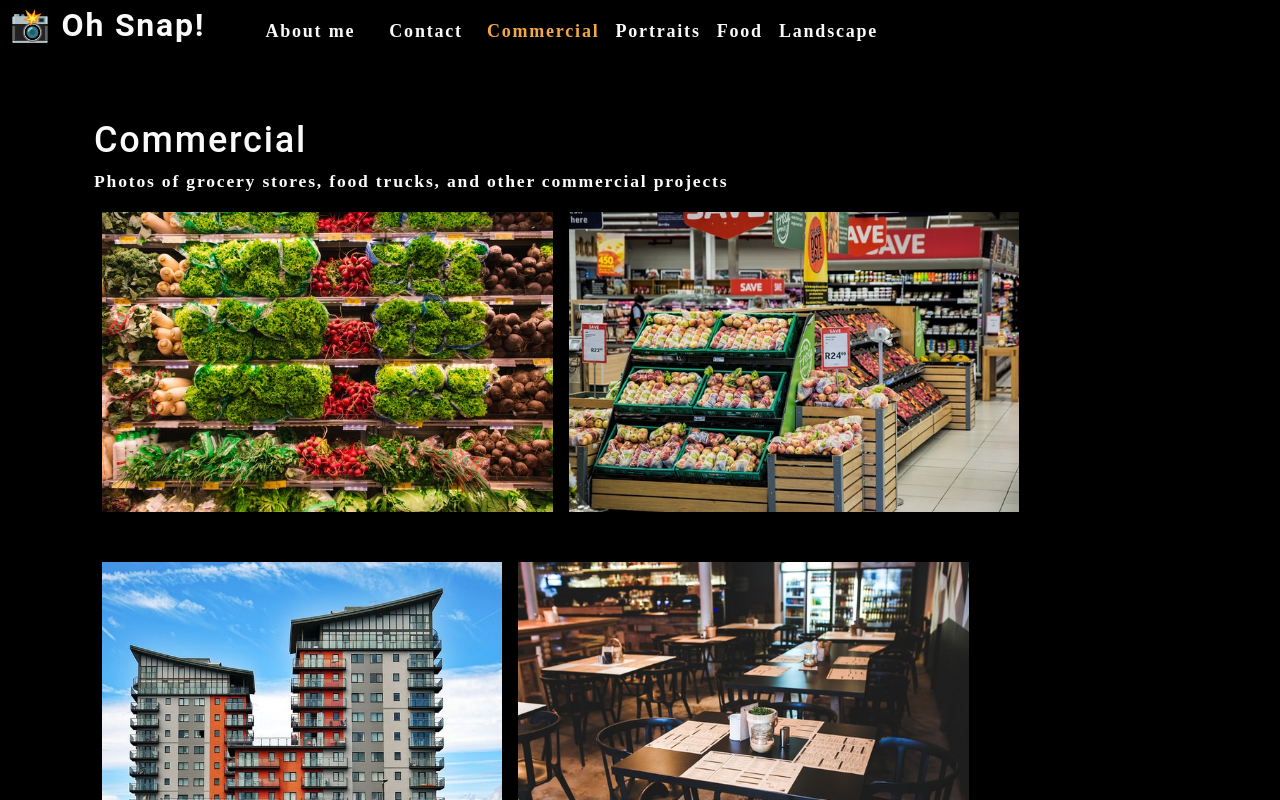
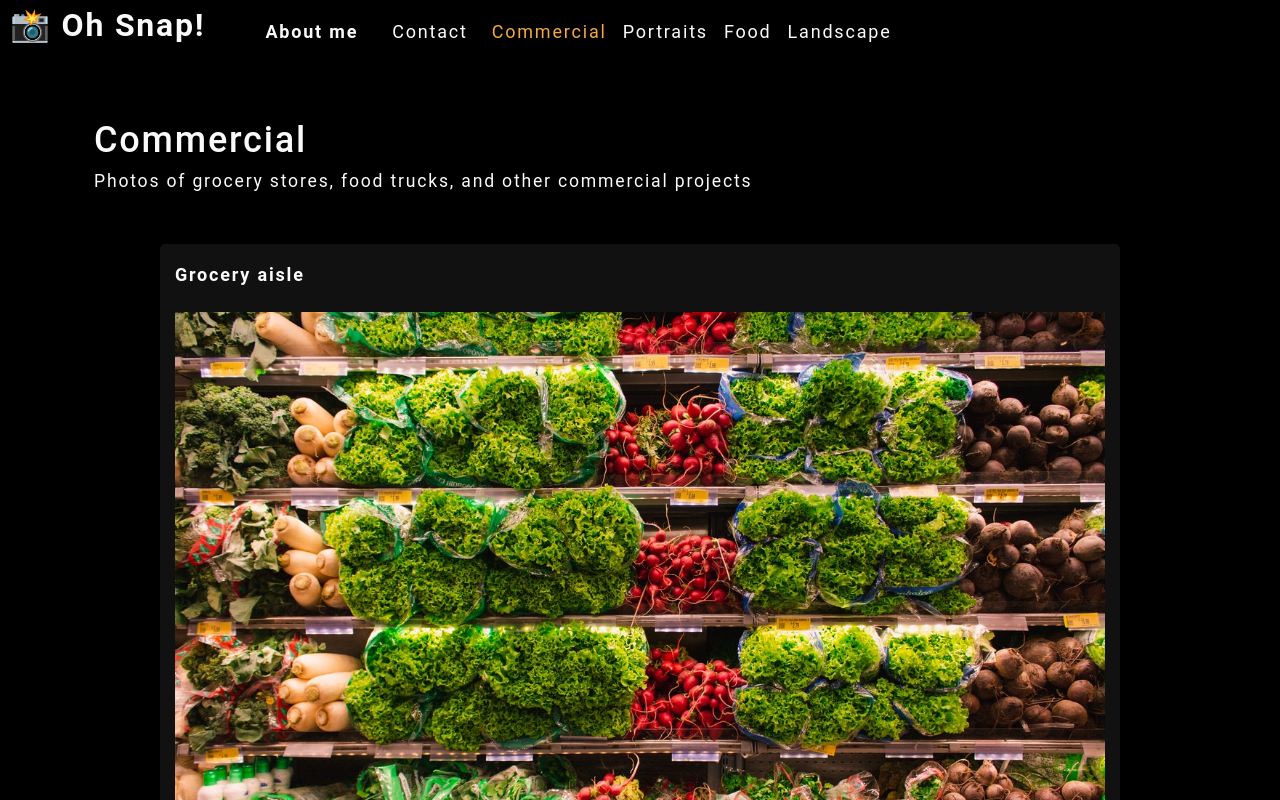
Before and after one commit to etrenholm/photo-port, a React (Create React App) app: page / in a window 1280 px wide. Both pictures are taken after a click on the picture 327 px from the left and 361 px from the top of the page. Shown: the top 800 px of the page. Built offline with nearby package versions, Linux system fonts and the light colour scheme.

Commit message:
tested modal

```diff
--- /dev/null
+++ b/src/components/Modal/index.js
@@ -0,0 +1,22 @@
+import React from "react";
+
+const Modal = ({ onClose, currentPhoto }) => {
+    const { name, description, category, index } = currentPhoto;
+
+    return (
+        <div className="ModalBackdrop">
+            <div className="modalContainer">
+                <h3 className="modalTitle">{name}</h3>
+                <img src={require(`../../assets/large/${category}/${index}.jpg`)} alt="current category" />
+                <p>
+                    {description}
+                </p>
+                <button onClick={onClose} type="button">
+                    Close this modal
+                </button>
+            </div>
+        </div>
+    )
+}
+
+export default Modal;
--- a/src/components/PhotoList/index.js
+++ b/src/components/PhotoList/index.js
@@ -1,6 +1,9 @@
 import React, { useState } from 'react';
+import Modal from '../Modal'
 
 const PhotoList = ({ category }) => {
+    const [isModalOpen, setIsModalOpen] = useState(false);
+    const [currentPhoto, setCurrentPhoto] = useState();
 
     const [photos] = useState([
         {
@@ -102,14 +105,21 @@
 
     const currentPhotos = photos.filter((photo) => photo.category === category)
 
+    const toggleModal =(image, i) => {
+        setCurrentPhoto({...image, index: i})
+        setIsModalOpen(!isModalOpen);
+    }
+
     return (
         <div>
+            {isModalOpen && (<Modal currentPhoto={currentPhoto} onClose={toggleModal} />)}
             <div className="flex-row">
                 {currentPhotos.map((image, i) => (
                     <img
                         src={require(`../../assets/small/${category}/${i}.jpg`)}
                         alt={image.name}
                         className="img-thumbnail mx-1"
+                        onClick={() => toggleModal(image, i)}
                         key={image.name}
                     />
                 ))}
--- a/src/index.css
+++ b/src/index.css
@@ -30,13 +30,13 @@
 body {
   margin: 0;
   padding: 0;
-  font-weight: 600;
+  font-weight: 400;
   line-height: 1.5;
   font-size: 18px;
   letter-spacing: .1em;
   background: var(--dark);
   color: var(--light);
-  font-family: 'Poiret One', cursive;
+  font-family: 'Roboto', sans-serif;
 
 }
 
```
Also changed, not shown: 2 other files (tests, documents, lock files or other folders).
